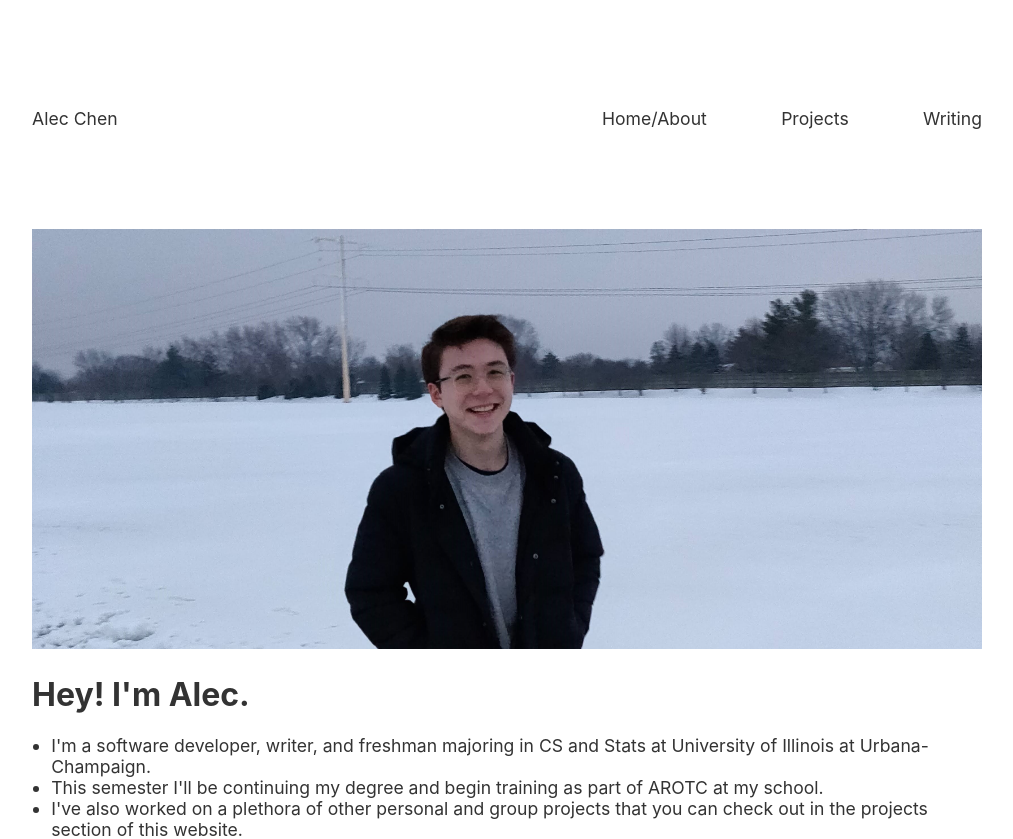
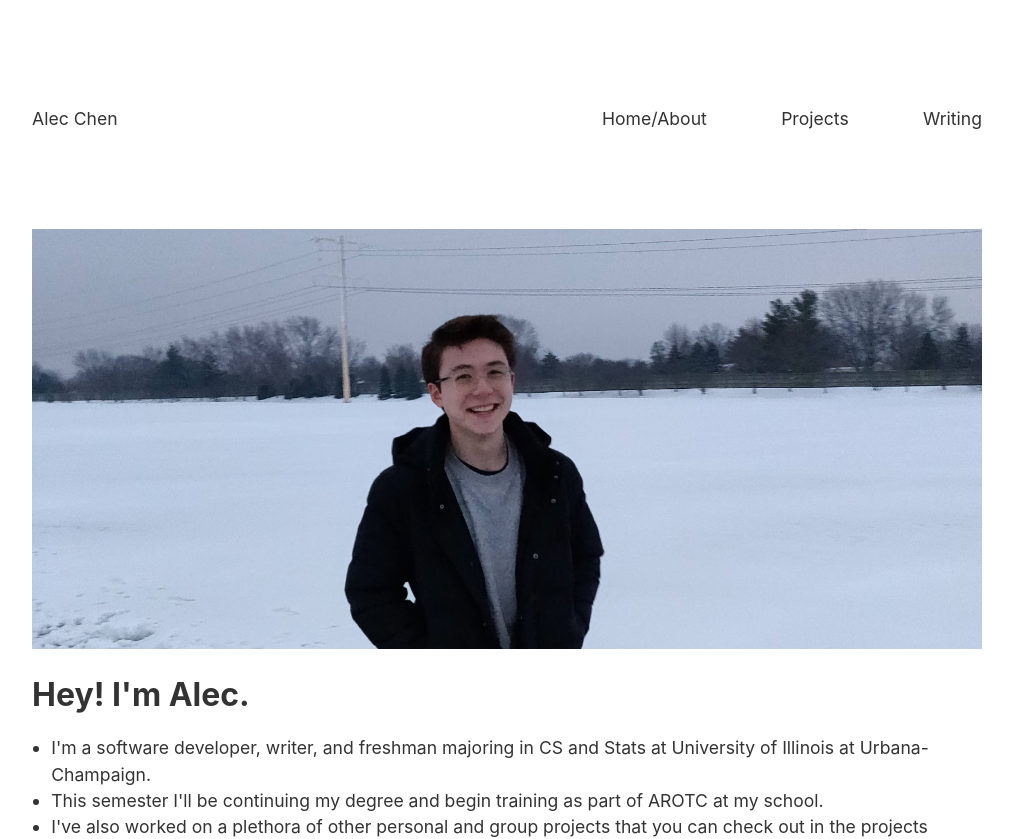
Before and after one commit to alecchendev/alecchendev.github.io, a Svelte app: page / in a window 1280 px wide. Shown: the top 839 px of the page, without its empty margins (133-1146 px from the left). Built offline with nearby package versions, Linux system fonts and the light colour scheme.

Commit message:
Increase paragraph line height to 1.5

```diff
--- a/src/Projects.svelte
+++ b/src/Projects.svelte
@@ -33,6 +33,7 @@
         margin: 0;
         margin-top: 10px;
         font-size: 1.1rem;
+        line-height: 1.5;
     }
     @media screen and (max-width: 1080px) {
         .project {
--- a/src/Summary.svelte
+++ b/src/Summary.svelte
@@ -15,6 +15,7 @@
     }
     li {
         font-size: 1.1rem;
+        line-height: 1.5;
     }
 </style>
 
```
